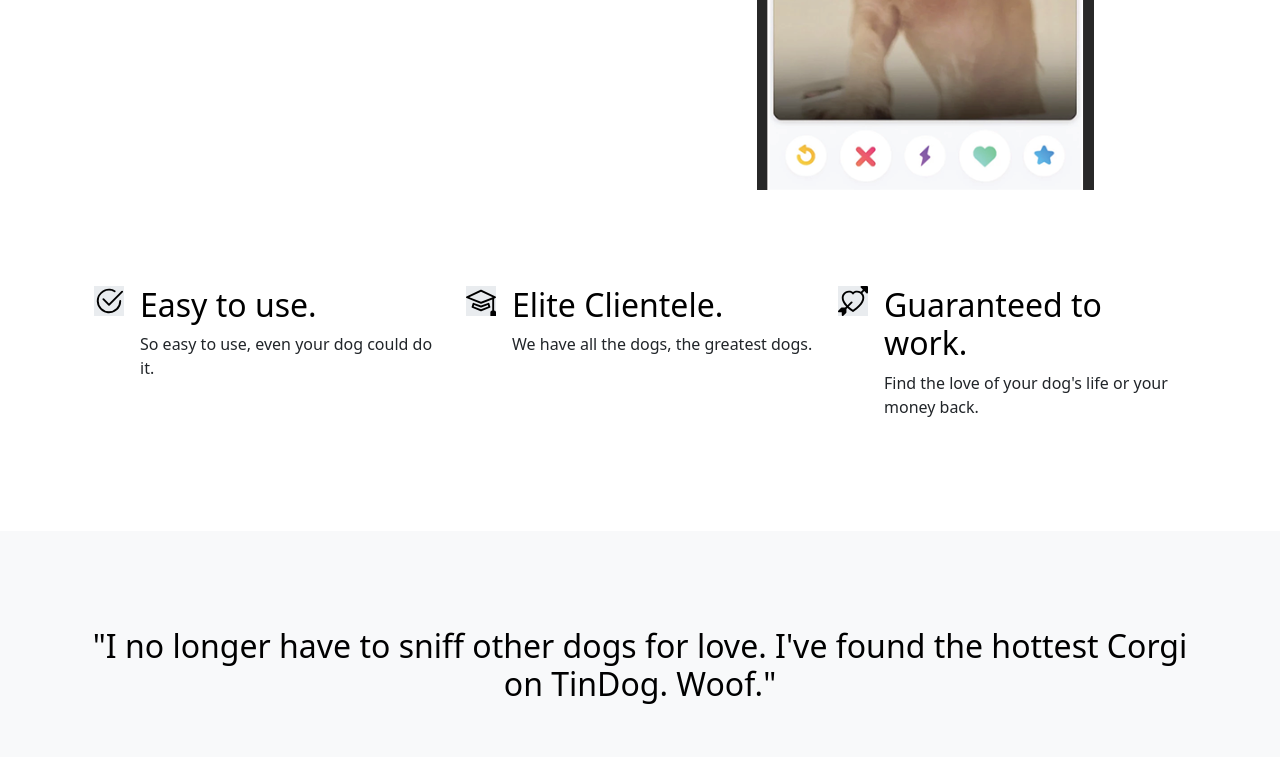
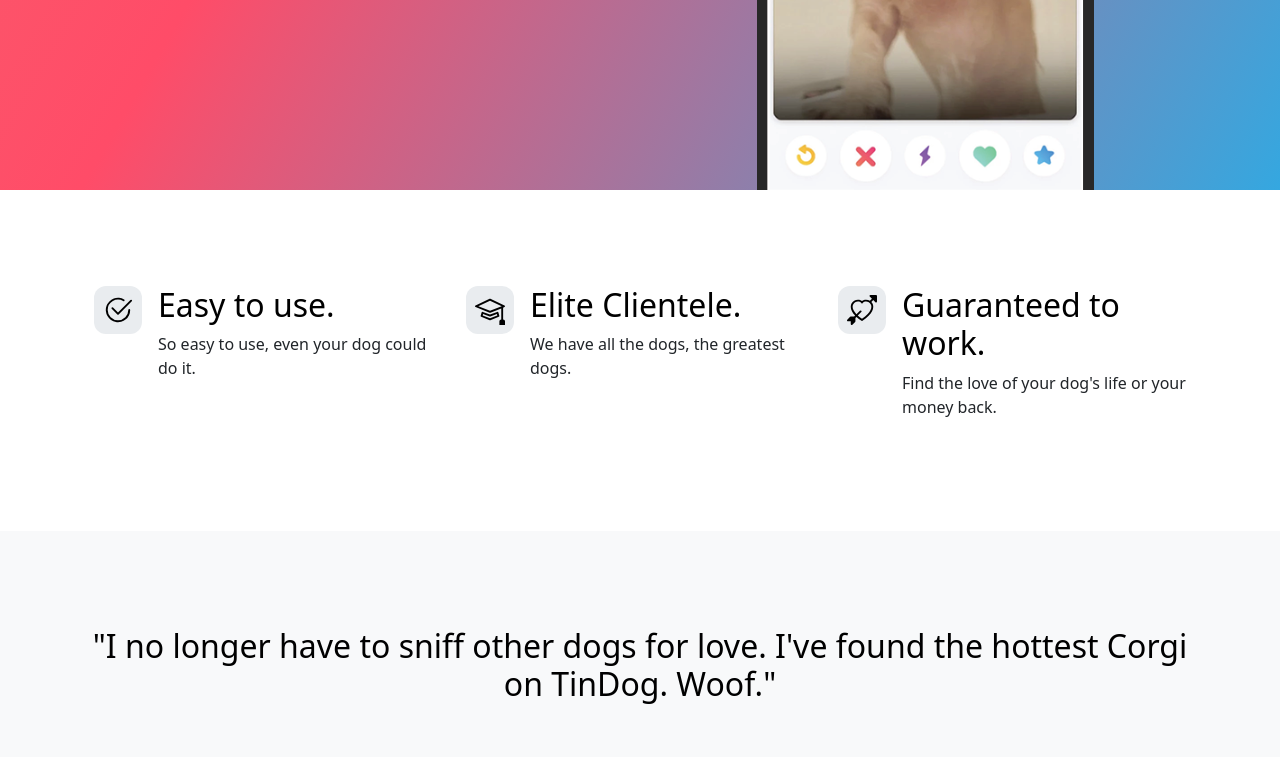
Before and after one commit to CarlosEQAA/11.3-TinDog-Project, a plain HTML site: page index.html in a window 1280 px wide. Shown: the part 500-1257 px from the top of the page. Drawn offline with nearby package versions, Linux system fonts and the light colour scheme; files whose address does not match are found by name.

Commit message:
Update index.html

```diff
--- a/index.html
+++ b/index.html
@@ -6,7 +6,7 @@
   <meta name="viewport" content="width=device-width, initial-scale=1.0">
   <title>TinDog</title>
   <link href="https://cdn.jsdelivr.net/npm/bootstrap@5.3.3/dist/css/bootstrap.min.css" rel="stylesheet" integrity="sha384-QWTKZyjpPEjISv5WaRU9OFeRpok6YctnYmDr5pNlyT2bRjXh0JMhjY6hW+ALEwIH" crossorigin="anonymous">
-  <link rel="stylesheet" href="/11.3 TinDog Project/css/style.css">
+  <link rel="stylesheet" href="css/style.css">
 </head>
 
 <body>
```
